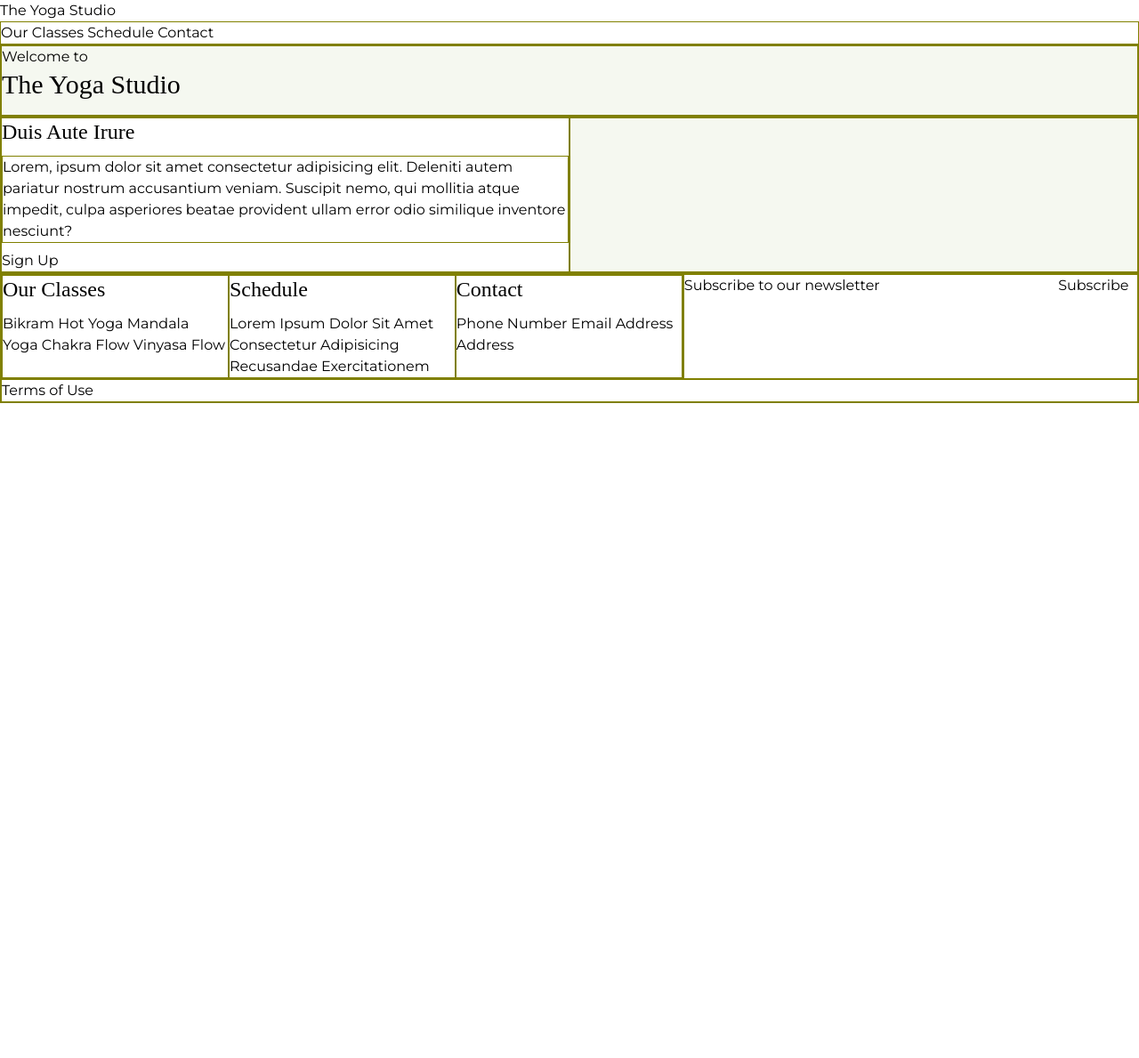
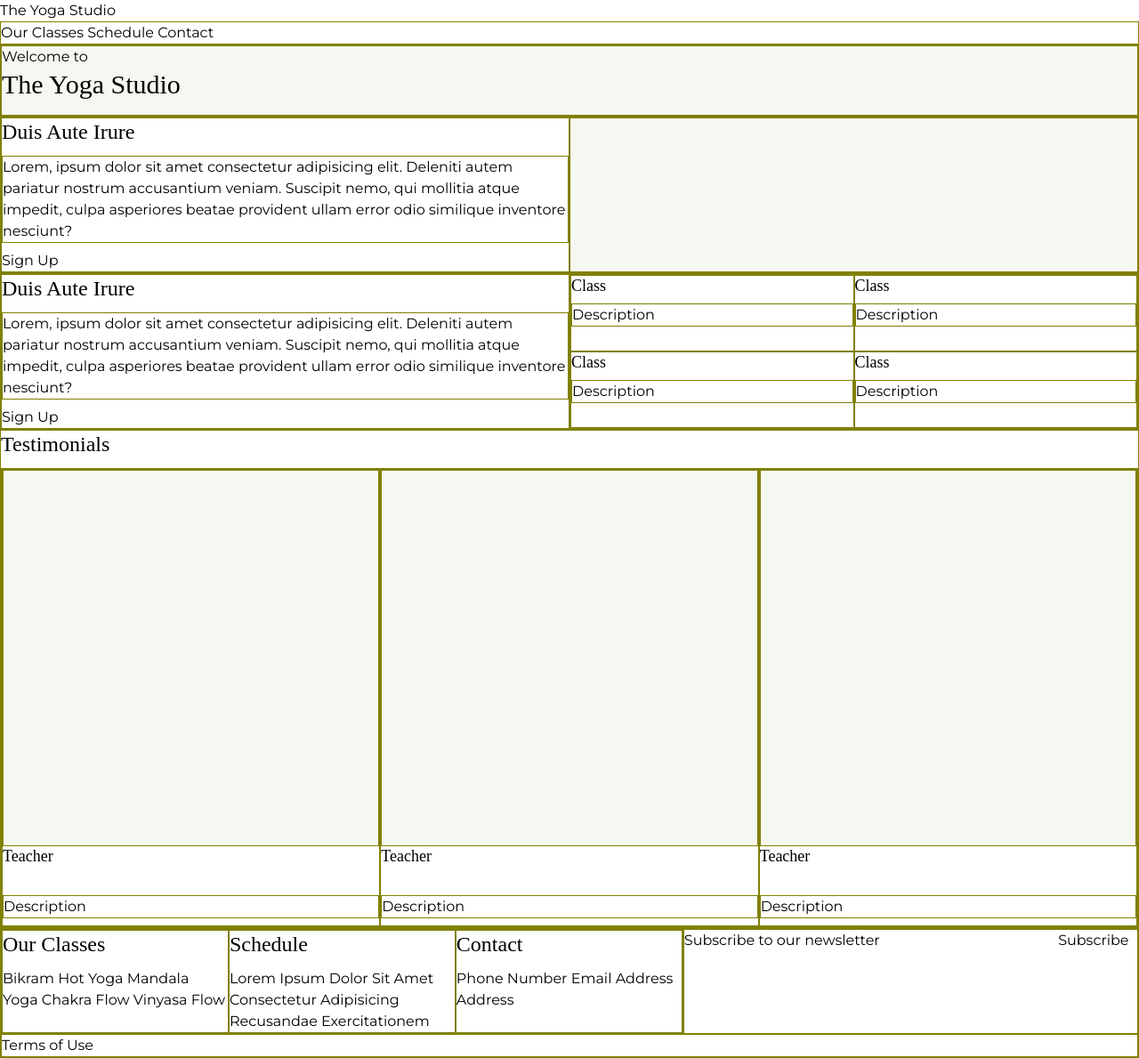
Before and after one commit to brittwoodard/project-yoga-studio, a Jekyll site: the page built from index.html, in a window 1280 px wide. Shown: the whole page at 89% size. Built offline with Jekyll 4.4.1, drawn with Linux system fonts in a browser that asks for light colours; some web fonts are replaced; before the commit the page ends 900 px from its top, so only the background shows below that.

Commit message:
homepage

```diff
--- /dev/null
+++ b/_includes/cta.html
@@ -0,0 +1,5 @@
+<div>
+    <h2>{{page.cta.heading}}</h2>
+    <p>{{page.cta.description}}</p>
+    <a href="{{page.cta.button.url}}">{{page.cta.button.text}}</a>
+</div>
--- a/_includes/half-section.html
+++ /dev/null
@@ -1,8 +0,0 @@
-<section class="grid grid-cols-2">
-    <div>
-        <h2>{{page.half-section.heading}}</h2>
-        <p>{{page.half-section.description}}</p>
-        <a href="{{page.half-section.button.url}}">{{page.half-section.button.text}}</a>
-    </div>
-    <div class="bg-image-style"></div>
-</section>
--- /dev/null
+++ b/_includes/split-section.html
@@ -0,0 +1,4 @@
+<section class="grid grid-cols-2">
+    {% include cta.html %}
+    <div class="bg-image-style"></div>
+</section>
--- a/assets/css/output-style.css
+++ b/assets/css/output-style.css
@@ -464,6 +464,9 @@ p {
 .grid {
   display: grid;
 }
+.aspect-square {
+  aspect-ratio: 1 / 1;
+}
 .w-96 {
   width: 24rem;
 }
--- a/index.html
+++ b/index.html
@@ -3,7 +3,7 @@ layout: default
 banner:
   intro: Welcome to
   heading: The Yoga Studio
-half-section:
+cta:
   heading: Duis Aute Irure
   description: Lorem, ipsum dolor sit amet consectetur adipisicing elit. Deleniti autem pariatur nostrum accusantium veniam. Suscipit nemo, qui mollitia atque impedit, culpa asperiores beatae provident ullam error odio similique inventore nesciunt?
   button:
@@ -21,4 +21,57 @@ seo:
 {% include hero-banner.html %}
 
 <!-- CTA -->
-{% include half-section.html %}
+{% include split-section.html %}
+
+<!-- Our Classes -->
+<section class="grid grid-cols-2">
+  {% include cta.html %}
+  <div class="grid grid-cols-2">
+    <div>
+      <h3>Class</h3>
+      <p>Description</p>
+    </div>
+    <div>
+      <h3>Class</h3>
+      <p>Description</p>
+    </div>
+    <div>
+      <h3>Class</h3>
+      <p>Description</p>
+    </div>
+    <div>
+      <h3>Class</h3>
+      <p>Description</p>
+    </div>
+  </div>
+</section>
+
+<!-- Testimonials -->
+<section>
+  <h2>Testimonials</h2>
+  <div class="grid grid-cols-3">
+    <!-- Teacher 1 -->
+    <div>
+      <div class="bg-image-style aspect-square"></div>
+      <h3>Teacher</h3>
+      <br>
+      <p>Description</p>
+    </div>
+
+    <!-- Teacher 2 -->
+    <div>
+      <div class="bg-image-style aspect-square"></div>
+      <h3>Teacher</h3>
+      <br>
+      <p>Description</p>
+    </div>
+
+    <!-- Teacher 3 -->
+    <div>
+      <div class="bg-image-style aspect-square"></div>
+      <h3>Teacher</h3>
+      <br>
+      <p>Description</p>
+    </div>
+  </div>
+</section>
```
